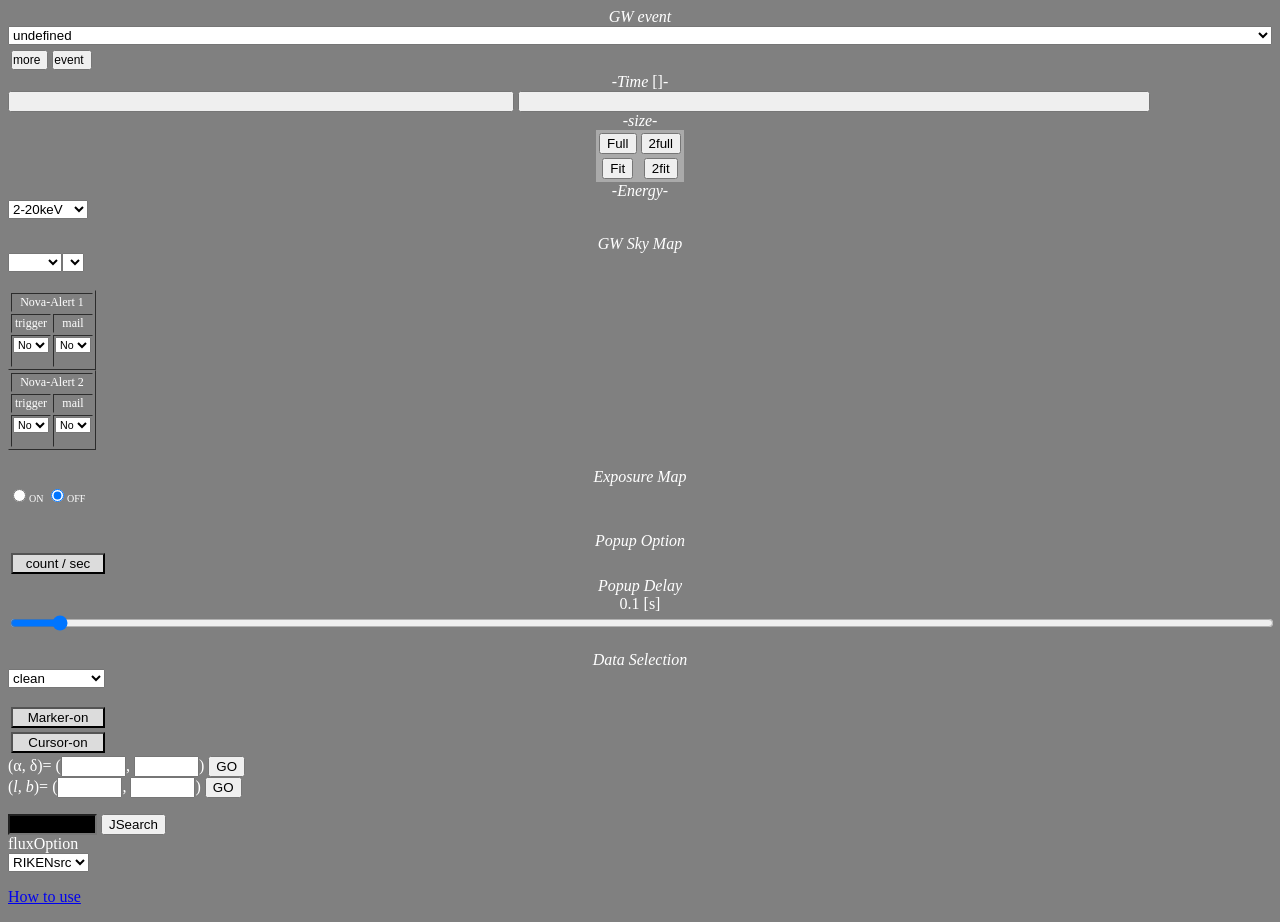
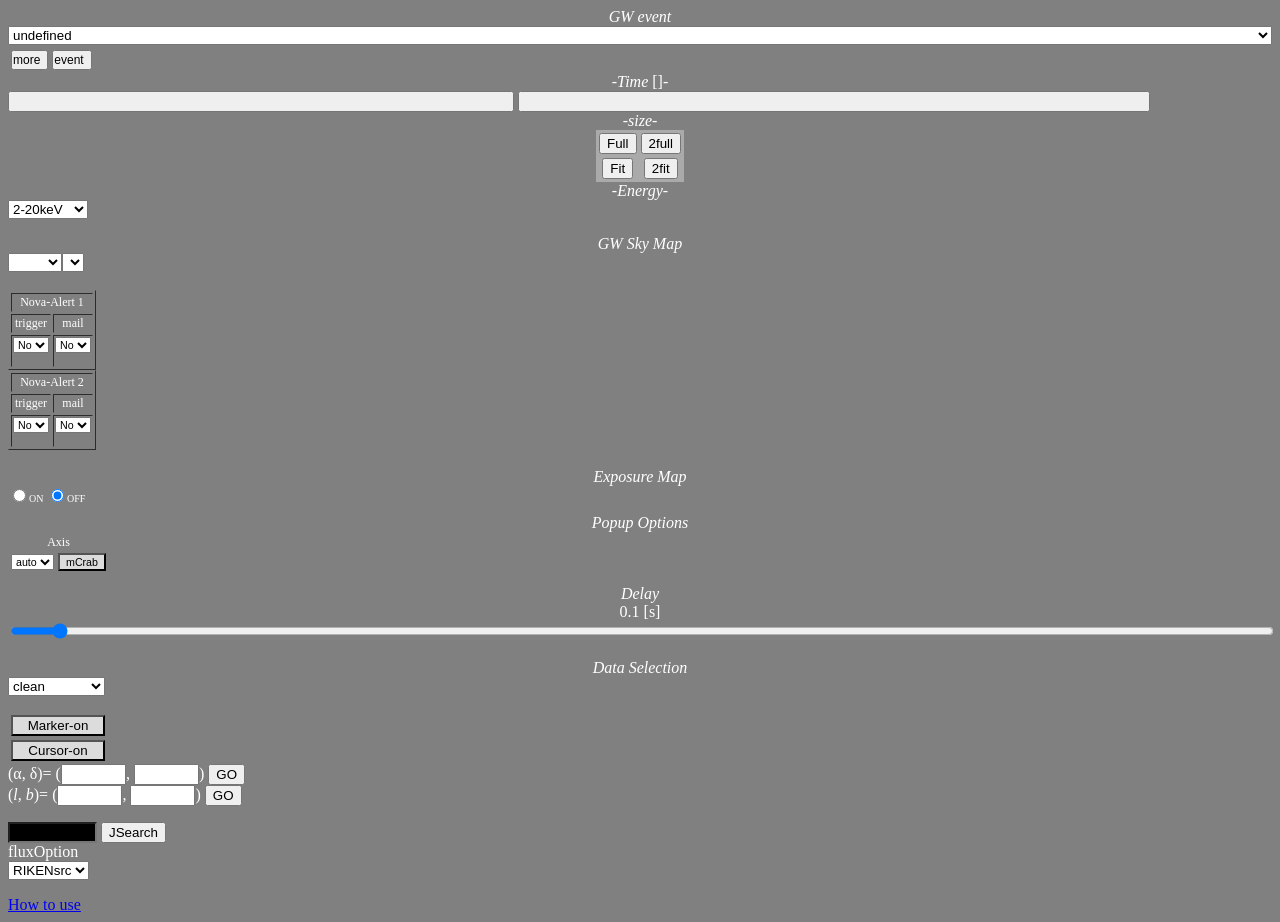
Before and after one commit to Kazu83gh/make_LC, a plain HTML site: page under_development/leftframe.html in a window 1280 px wide. Drawn offline with Linux system fonts and the light colour scheme; no server answers; files whose address does not match are found by name.

Commit message:
入力フォーム変更

```diff
--- a/under_development/leftframe.html
+++ b/under_development/leftframe.html
@@ -120,20 +120,77 @@
   </form>
 </font>
 <input type="range" id="bar" name="num" min="0" max="1" step="0.01" value="0.2" style="width:100%; display:none; background-color:gainsboro" onchange="parent.mainframe.changeValue(this.value)">
-<INPUT type="button" value="Exposure-off" style="display:none; "onClick="Exposure(value)" ID="b_exposure"><br>
+<INPUT type="button" value="Exposure-off" style="display:none; "onClick="Exposure(value)" ID="b_exposure">
+  <!-- <br> -->
 
+<!-- 20250701 髙木が追加 -->
+<center>
+  <i>Popup Options</i>
+</center>
 
-<!-- 2025/6/16 髙木が追加 -->
-<center>
-  <i>Popup Option</i>
-</center>
-<table border="0" width="100">
-  <tr><td><INPUT type="button" value="count / sec" onClick="popupYaxis()" style="width:100%; background-color:gainsboro" ID="popupYaxis"></td></tr>
+<table border="0" style="margin-right: auto; font-size: 9pt;">
+  <tr><td colspan="2"><center>Axis</center></td>
+  <tr>
+    <td>
+      <form name="popXaxis">
+        <!-- <SELECT name="popXaxis" id="popXaxis" onChange="popupXaxis()" style="font-size: 8pt;">
+          <OPTION value="time">No</OPTION>
+        </SELECT> -->
+        <SELECT name="popupXaxis" id="popupXaxis" style="font-size: 8pt;">
+          <OPTION value="auto" selected>auto</OPTION>
+          <OPTION value="time">time</OPTION>
+          <OPTION value="bin">bin</OPTION>
+        </SELECT>
+      </form>
+    </td>
+    <!-- <td><form name="popYaxis"><SELECT name="popYaxis" id="popYaxis" onChange="popupYaxis()" style="font-size: 8pt;">
+         <OPTION value="mCrab">No</OPTION></SELECT></form></td> -->
+    <td>
+      <INPUT type="button" value="mCrab" onClick="popupYaxis()" style="font-size: 8pt; width:100%; background-color:gainsboro; position: relative; top: -6px;" ID="popupYaxis">
+    </td>
+  </tr>
 </table>
+
+<!-- <center>
+  <i>Axis</i>
+</center> -->
+
+<!-- 左右配置パターン -->
+<!-- <table border="0" width="100%">
+  <tr>
+    <td width="50%">
+      <center><i>X</i></center>
+      <INPUT type="button" value="time" onClick="popupXaxis()" style="width:100%; background-color:gainsboro" ID="popupXaxis">
+    </td>
+    <td width="50%">
+      <center><i>Y</i></center>
+      <INPUT type="button" value="mCrab" onClick="popupYaxis()" style="width:100%; background-color:gainsboro; padding-left: 2px; padding-right: 2px;" ID="popupYaxis">
+    </td>
+  </tr>
+</table> -->
+
+<!-- <table border="0" width="100%" style="padding:0; margin:0; border-spacing:0; border-collapse:collapse">
+  <tr>
+    <td width="15%" style="vertical-align:middle; text-align:right; padding-right:5px">
+      <i>X&nbsp;:</i>
+    </td>
+    <td width="85%">
+      <INPUT type="button" value="time" onClick="popupXaxis()" style="width:100%; background-color:gainsboro" ID="popupXaxis">
+    </td>
+  </tr>
+  <tr>
+    <td width="15%" style="vertical-align:middle; text-align:right; padding-right:5px">
+      <i>Y&nbsp;:</i>
+    </td>
+    <td width="85%">
+      <INPUT type="button" value="mCrab" onClick="popupYaxis()" style="width:100%; background-color:gainsboro" ID="popupYaxis">
+    </td>
+  </tr>
+</table> -->
 
 <div name="popupDelay">
   <center>
-    <i>Popup Delay</i>
+    <i>Delay</i>
     <br>
     <span id="popupDelay-display"></span> [s]
   </center>
```
